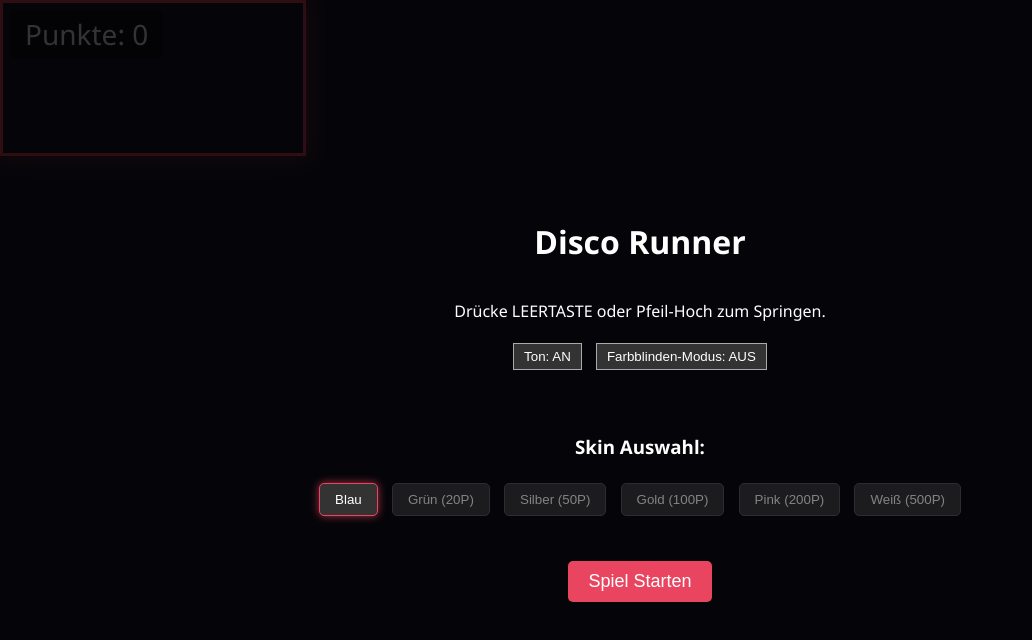
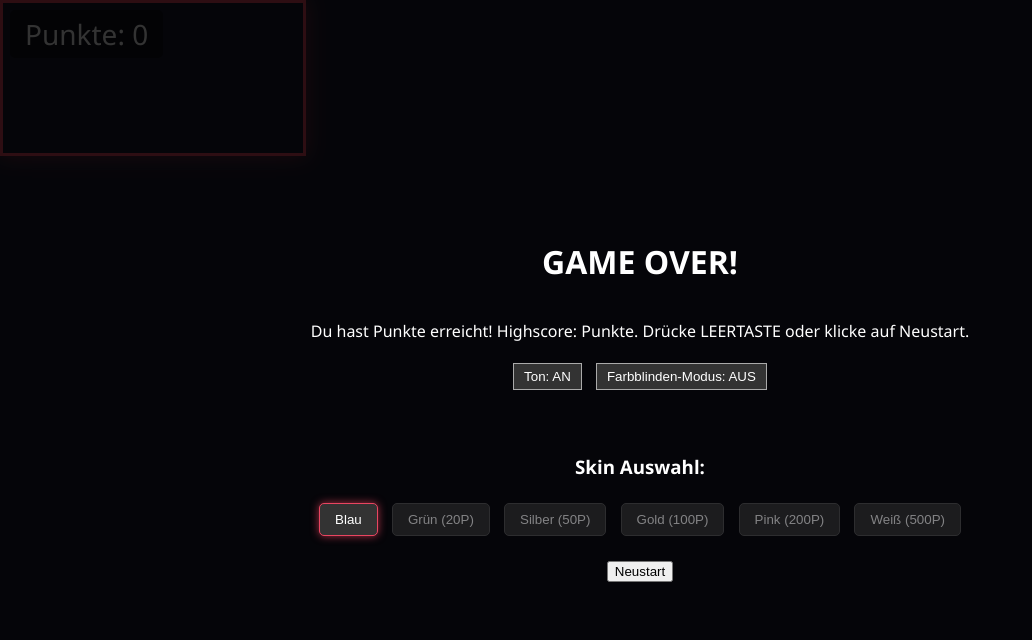
Before and after one commit to ArdathSol/DiscoRunner, a plain HTML site: page index.html in a window 1280 px wide. Shown: the whole page, without its empty margins (0-1032 px from the left). Drawn offline with Linux system fonts and the light colour scheme.

Commit message:
Update index.html

```diff
--- a/index.html
+++ b/index.html
@@ -11,10 +11,10 @@
         <div id="scoreBoard">Punkte: <span id="score">0</span></div>
         <canvas id="gameCanvas"></canvas>
 
-        <!-- Overlay für Start und Game Over -->
+        <!-- Overlay für Game Over (Start overlay ist weg) -->
         <div id="overlay">
-            <h1 id="overlayTitle">Disco Runner</h1>
-            <p id="overlayMessage">Drücke LEERTASTE oder Pfeil-Hoch zum Springen.</p>
+            <h1 id="overlayTitle">GAME OVER!</h1>
+            <p id="overlayMessage">Du hast Punkte erreicht! Highscore: Punkte. Drücke LEERTASTE oder klicke auf Neustart.</p>
 
             <div id="options">
                 <button id="toggleSound">Ton: AN</button>
@@ -31,7 +31,8 @@
                 <button id="skin5" class="skin-btn" data-color="#FFFFFF" data-score="500" disabled>Weiß (500P)</button>
             </div>
 
-            <button id="startButton">Spiel Starten</button>
+            <!-- Neuer Restart Button im Overlay -->
+            <button id="restartButton">Neustart</button>
         </div>
     </div>
     <script src="game.js"></script>
```
